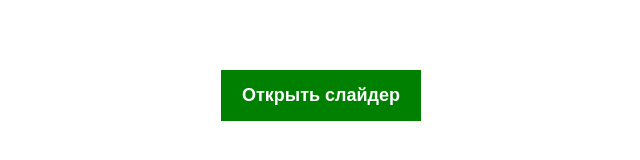
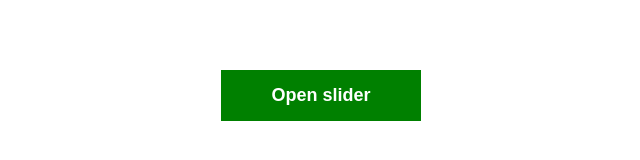
Before and after one commit to Pirantul/gallery-slider, a plain HTML site: page index.html in a window 1280 px wide. Shown: the part 188-348 px from the top of the page, without its empty margins (319-959 px from the left). Drawn offline with Linux system fonts and the light colour scheme.

Commit message:
change button label

```diff
--- a/index.html
+++ b/index.html
@@ -6,7 +6,7 @@
     <body>
         <div class="container">
             <center>
-                <button id="btn_open_modal">Открыть слайдер</button>
+                <button id="btn_open_modal">Open slider</button>
 
                 <div id="modal_slider" class="modal">
                     <span class="close">&times;</span>
```
Also changed, not shown: 1 other file.
